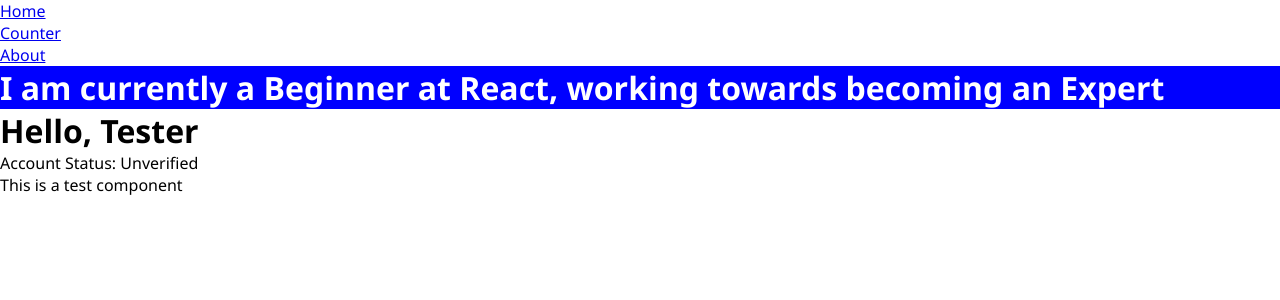
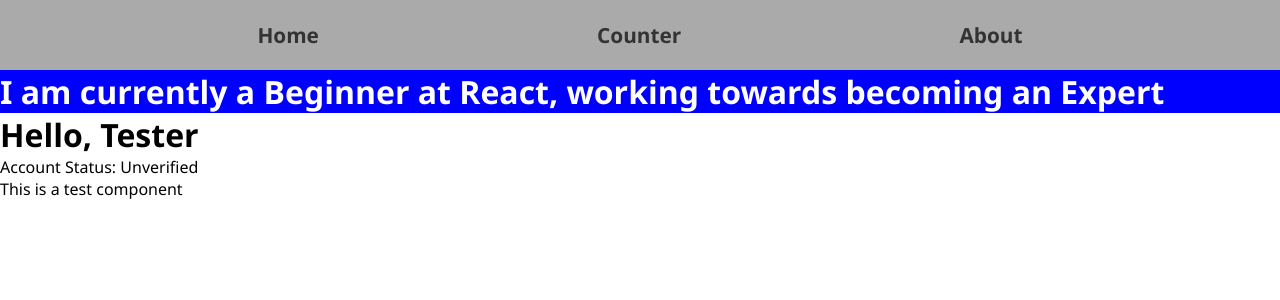
Before and after one commit to RynJyn/reacttest, a React (Create React App) app: page / in a window 1280 px wide. Shown: the top 300 px of the page. Built offline with nearby package versions, Linux system fonts and the light colour scheme.

Commit message:
Added basic CSS for Header component

```diff
--- /dev/null
+++ b/src/Components/Header.css
@@ -0,0 +1,26 @@
+.main-header
+{
+    background-color: #aaa;
+}
+
+.main-header > ul
+{
+    justify-content: space-evenly;
+    list-style-type: none;
+    display: flex;
+}
+
+.main-header > ul a
+{
+    padding: 1em;
+    font-size: 1.3em;
+    color: #333;
+    font-weight: bold;
+    text-decoration: none;
+    transition: color 0.5s ease;
+}
+
+.main-header > ul a:hover
+{
+    color: #777;
+}
--- a/src/Components/Header.js
+++ b/src/Components/Header.js
@@ -1,4 +1,5 @@
 import React from "react";
+import './Header.css';
 import { Link } from "react-router-dom";
 
 function Header()
```
